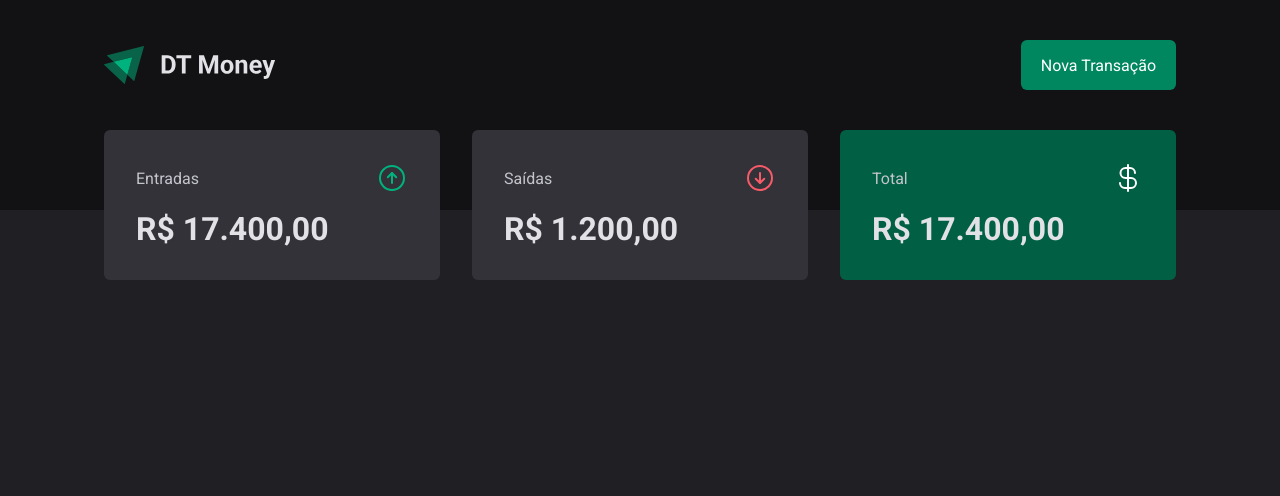
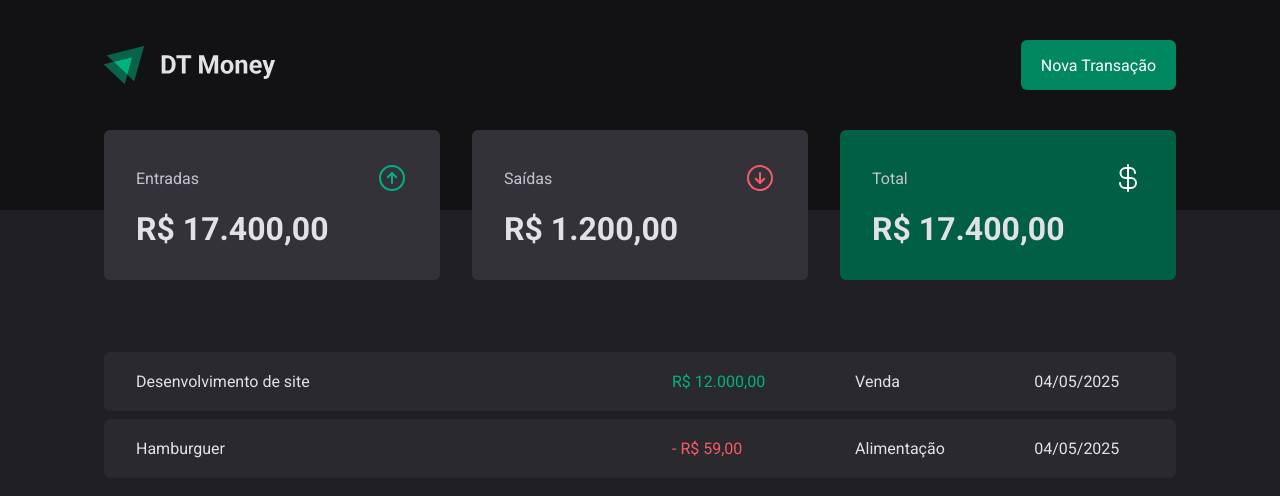
Before and after one commit to GabrielFer02/dt-money-v2, a React (Vite) app: page / in a window 1280 px wide. Shown: the top 496 px of the page. Built offline with nearby package versions, Linux system fonts and the light colour scheme.

Commit message:
create table by transactions

```diff
--- a/src/pages/Transactions/Transactions.module.css
+++ b/src/pages/Transactions/Transactions.module.css
@@ -0,0 +1,38 @@
+.transactionsContainer {
+  width: 100%;
+  max-width: 1120px;
+  margin: 4rem auto 0 auto;
+  padding: 0 1.5rem;
+}
+
+.transactionsTable {
+  width: 100%;
+  border-collapse: separate;
+  border-spacing: 0 0.5rem;
+  margin-top: 1.5rem;
+
+  td {
+    padding: 1.25rem 2rem;
+    background: var(--gray-700);
+
+    &:first-child {
+      border-top-left-radius: 6px;
+      border-bottom-left-radius: 6px;
+    }
+
+    &:last-child {
+      border-top-right-radius: 6px;
+      border-bottom-right-radius: 6px;
+    }
+  }
+
+  span {
+    &.income {
+      color: var(--green-300);
+    }
+
+    &.outcome {
+      color: var(--red-300);
+    }
+  }
+}
--- a/src/pages/Transactions/Transactions.tsx
+++ b/src/pages/Transactions/Transactions.tsx
@@ -1,11 +1,31 @@
 import { Header } from "../../components/Header/Header";
 import { Summary } from "../../components/Summary/Summary";
+import style from "./Transactions.module.css";
 
 export function Transactions() {
   return (
     <div>
       <Header />
       <Summary />
+
+      <main className={style.transactionsContainer}>
+        <table className={style.transactionsTable}>
+          <tbody>
+            <tr>
+              <td width="50%">Desenvolvimento de site</td>
+              <td><span className={style.income}>R$ 12.000,00</span></td>
+              <td>Venda</td>
+              <td>04/05/2025</td>
+            </tr>
+            <tr>
+              <td width="50%">Hamburguer</td>
+              <td><span className={style.outcome}>- R$ 59,00</span></td>
+              <td>Alimentação</td>
+              <td>04/05/2025</td>
+            </tr>
+          </tbody>
+        </table>
+      </main>
     </div>
   );
 }
--- a/tsconfig.app.json
+++ b/tsconfig.app.json
@@ -17,8 +17,8 @@
 
     /* Linting */
     "strict": true,
-    "noUnusedLocals": true,
-    "noUnusedParameters": true,
+    "noUnusedLocals": false,
+    "noUnusedParameters": false,
     "noFallthroughCasesInSwitch": true,
     "noUncheckedSideEffectImports": true
   },
```
Also changed, not shown: 1 other file (tests, documents, lock files or other folders).
